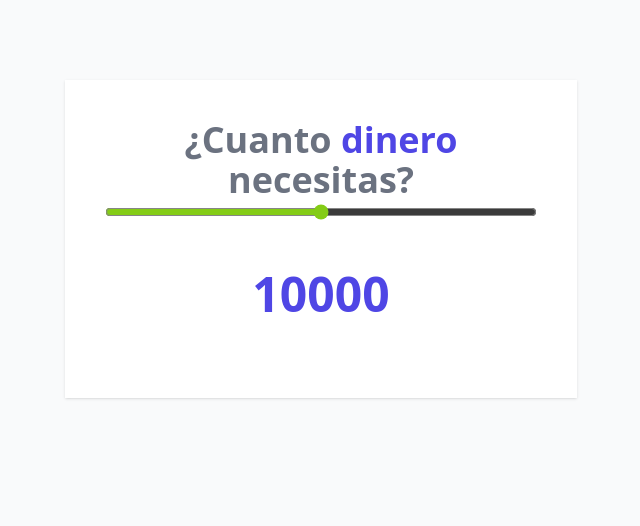
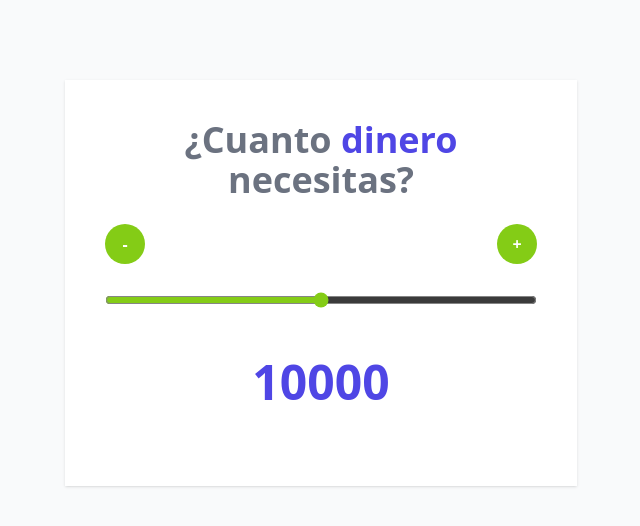
Before and after one commit to jonanv/javascript-course2, a React (Vite) app in the folder 54-PROYECTO-CotizadorPrestamos-React/: page / in a window 1280 px wide. Shown: the top 526 px of the page, without its empty margins (319-959 px from the left). Built offline with nearby package versions, Linux system fonts and the light colour scheme.

Commit message:
:sparkles: (project-loan-calculator-react): Create buttons increment and decrement

```diff
--- a/54-PROYECTO-CotizadorPrestamos-React/src/App.jsx
+++ b/54-PROYECTO-CotizadorPrestamos-React/src/App.jsx
@@ -13,9 +13,30 @@ function App() {
     setCantidad(Number(e.target.value));
   }
 
+  function handleClickDecremento() {
+    setCantidad(prev => Math.max(prev - STEP, MIN));
+  }
+
+  function handleClickIncremento() {
+    setCantidad(prev => Math.min(prev + STEP, MAX));
+  }
+
   return (
     <div className="my-20 max-w-lg mx-auto bg-white shadow p-10">
       <Header />
+
+      <div className='flex justify-between my-6'>
+        <button
+          className='h-10 w-10 flex items-center justify-center font-bold text-white text-2lg bg-lime-500 rounded-full hover:outline-none hover:ring-2 hover:ring-offset-2 hover:ring-lime-500'
+          onClick={ handleClickDecremento }>
+          -
+        </button>
+        <button
+          className='h-10 w-10 flex items-center justify-center font-bold text-white text-2lg bg-lime-500 rounded-full hover:outline-none hover:ring-2 hover:ring-offset-2 hover:ring-lime-500'
+          onClick={ handleClickIncremento}>
+          +
+        </button>
+      </div>
 
       <input
         type="range"
```
